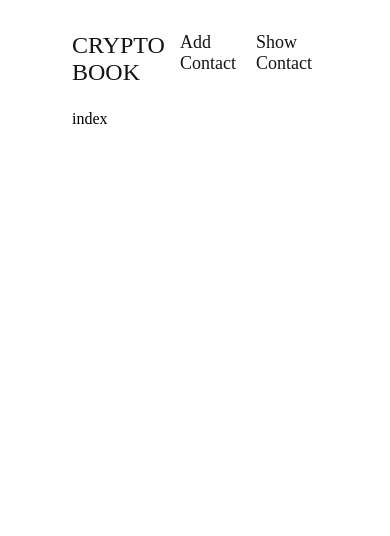
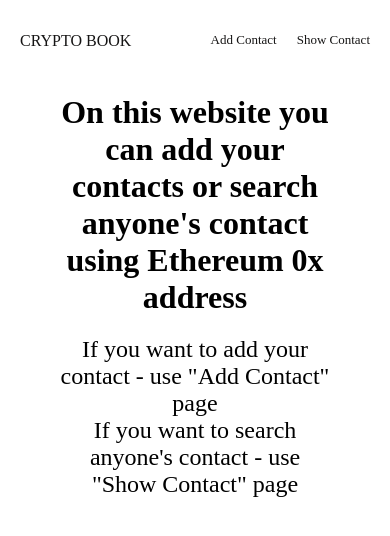
Before and after one commit to 3TERRRNITY/cryptobook, a Next.js app in the folder client/: page / in a window 390 px wide. Shown: the top 536 px of the page. Built offline with nearby package versions, Linux system fonts and the light colour scheme.

Commit message:
fixes and mobile layout

```diff
--- a/client/components/Header.tsx
+++ b/client/components/Header.tsx
@@ -17,6 +17,9 @@ const Header = () => {
       text-decoration: none;
       color: #161515;
     }
+    @media (max-width: 520px) {
+      font-size: medium;
+    }
   `;
   const HeaderItems = styled.div`
     display: flex;
@@ -32,6 +35,9 @@ const Header = () => {
     & > a {
       text-decoration: none;
       color: #161515;
+    }
+    @media (max-width: 520px) {
+      font-size: small;
     }
   `;
 
--- a/client/components/Layout.tsx
+++ b/client/components/Layout.tsx
@@ -11,6 +11,11 @@ const Layout = ({ children }: { children: React.ReactNode }) => {
   const LayoutContainer = styled.div``;
   const Container = styled.div`
     margin: 0 64px;
+    min-width: 320px;
+
+    @media (max-width: 520px) {
+      margin: 0 12px;
+    }
   `;
   return (
     <LayoutContainer>
--- a/client/pages/index.tsx
+++ b/client/pages/index.tsx
@@ -1,10 +1,35 @@
 import React from "react";
 import Layout from "../components/Layout";
+import styled from "@emotion/styled";
 
-type Props = {};
-
-const index = (props: Props) => {
-  return <Layout>index</Layout>;
+const index = () => {
+  const Head = styled.div`
+    width: 80%;
+    margin: 20px auto;
+    font-size: xx-large;
+    font-weight: 800;
+    text-align: center;
+  `;
+  const Description = styled.div`
+    width: 80%;
+    margin: auto;
+    font-size: x-large;
+    font-weight: 400;
+    text-align: center;
+  `;
+  return (
+    <Layout>
+      <Head>
+        On this website you can add your contacts or search anyone's contact
+        using Ethereum 0x address
+      </Head>
+      <Description>
+        If you want to add your contact - use "Add Contact" page
+        <br />
+        If you want to search anyone's contact - use "Show Contact" page
+      </Description>
+    </Layout>
+  );
 };
 
 export default index;
--- a/client/styles/Show.ts
+++ b/client/styles/Show.ts
@@ -10,6 +10,10 @@ export const Form = styled.form`
   border-radius: 15px;
   padding: 40px;
   row-gap: 20px;
+  @media (max-width: 520px) {
+    width: 70%;
+    min-width: 200px;
+  }
 `;
 export const SubmitButton = styled.button`
   padding: 20px;
```
Also changed, not shown: client/pages/Add.tsx (+5 -11 lines), 1 other file (tests, documents, lock files or other folders).
